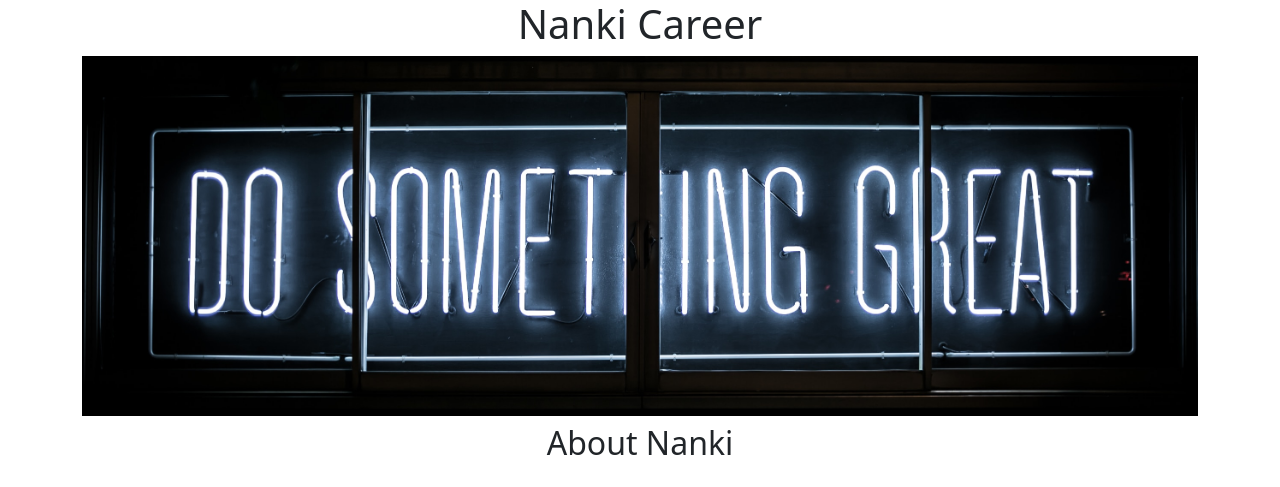
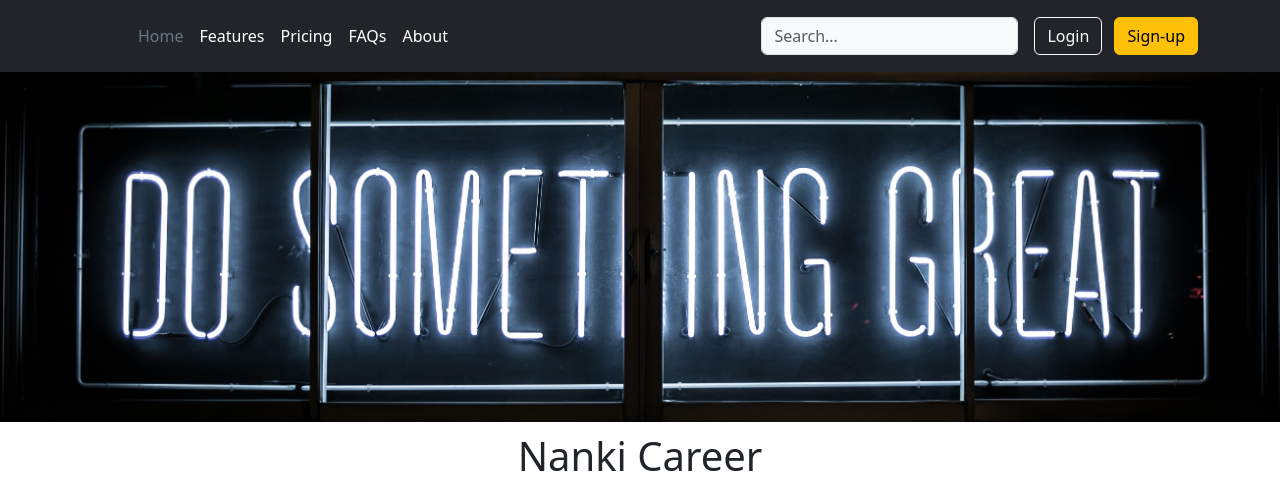
Before and after one commit to Shiv-7303/Flask-freecode-v2, a Flask app: page / in a window 1280 px wide. Shown: the top 487 px of the page. Run offline with Flask 3, Linux system fonts and the light colour scheme.

Commit message:
added functionalities

```diff
--- a/static/style.css
+++ b/static/style.css
@@ -2,4 +2,11 @@
     height: 360px;
     object-fit: cover;
     width: 100%;
+    padding-bottom: 10px;
 }
+
+header {
+    position: sticky;
+    top: 0;
+    /* margin-bottom: 100px; */
+}
--- /dev/null
+++ b/templates/footer.html
@@ -0,0 +1,12 @@
+<div class="container">
+    <footer class="py-3 my-4">
+      <ul class="nav justify-content-center border-bottom pb-3 mb-3">
+        <li class="nav-item"><a href="#" class="nav-link px-2 text-body-secondary">Home</a></li>
+        <li class="nav-item"><a href="#" class="nav-link px-2 text-body-secondary">Features</a></li>
+        <li class="nav-item"><a href="#" class="nav-link px-2 text-body-secondary">Pricing</a></li>
+        <li class="nav-item"><a href="#" class="nav-link px-2 text-body-secondary">FAQs</a></li>
+        <li class="nav-item"><a href="#" class="nav-link px-2 text-body-secondary">About</a></li>
+      </ul>
+      <p class="text-center text-body-secondary">&copy; 2023 Company, Inc</p>
+    </footer>
+  </div>
--- a/templates/index.html
+++ b/templates/index.html
@@ -1,6 +1,5 @@
 <!DOCTYPE html>
 <html lang="en">
-
   <head>
     <meta charset="UTF-8" />
     <meta name="viewport" content="width=device-width, initial-scale=1.0" />
@@ -9,34 +8,47 @@
       href="https://cdn.jsdelivr.net/npm/bootstrap@5.3.2/dist/css/bootstrap.min.css"
       rel="stylesheet"
       integrity="sha384-T3c6CoIi6uLrA9TneNEoa7RxnatzjcDSCmG1MXxSR1GAsXEV/Dwwykc2MPK8M2HN"
-      crossorigin="anonymous" />
+      crossorigin="anonymous"
+    />
     <title>Flask</title>
   </head>
 
   <body>
+    {% include 'nav.html' %}
+    <img
+      class="img-fluid"
+      id="banner"
+      src="static/great.jpg"
+      alt="image"
+      ,
+      width="320"
+    />
     <div class="container">
       <h1 class="text-center">Nanki Career</h1>
-      <img class="img-fluid" id="banner" src="static/great.jpg" alt="image" ,
-        width="320" />
-      <h2 class="text-center mt-2 mb-4">About Nanki</h2>
-      <p class="lead">
-        Lorem ipsum dolor sit amet consectetur adipisicing elit. Eos voluptate
-        esse est dolores. Ullam repellat praesentium iste quisquam quasi
-        laboriosam in assumenda! Vitae vel officiis quam, doloribus illo omnis
-        ipsa distinctio ullam nostrum repudiandae itaque.
-      </p>
+
+      <div style="margin-bottom: 3rem; margin-top: 2rem" class="row">
+        <div style="margin-top: 5rem" class="col-md-6 col-12">
+          <p class="lead">
+            Lorem ipsum dolor sit amet consectetur adipisicing elit. Eos
+            voluptate esse est dolores. Ullam repellat praesentium iste quisquam
+            quasi laboriosam in assumenda! Vitae vel officiis quam, doloribus
+            illo omnis ipsa distinctio ullam nostrum repudiandae itaque.
+          </p>
+        </div>
+        <div class="people col-6 d-none d-md-block">
+          <img style="height: 320px" src="static/people.jpg" alt="people" />
+        </div>
+      </div>
+
       <h2 class="text-center mt-2 mb-4">Job Openings</h2>
       <p class="lead">
-        {% for job in jobs: %}
-          {% include 'job_item.html' %}
-        {% endfor %}
+        {% for job in jobs: %} {% include 'job_item.html' %} {% endfor %}
       </p>
 
       <div class="text-center">
-        <button type="button" class="btn btn-primary btn-lg mb-2">Button</button>
-        <p class="mt-4">Copyright &copy;</p>
+        <a href="mailto:hello@gmail.com?subject=Contact%20Us&body=Your%20Questions" type="button" class="btn btn-primary btn-lg mb-2">Contact Us</a>
       </div>
     </div>
+    <div>{% include 'footer.html' %}</div>
   </body>
-
 </html>
--- a/templates/job_item.html
+++ b/templates/job_item.html
@@ -13,6 +13,6 @@
     {% endif %}
   </div>
   <div class="col-3 ">
-      <button type="button" class="btn btn-outline-success">Success</button>
+      <a href="mailto:hello@gmail.com?subject=Applying%20for%20{{job['title']}}&body=%3CYour%20Body_Text%20Goes%20Here%3E" type="button" class="btn btn-outline-success">Apply</a>
   </div>
 </div>
--- /dev/null
+++ b/templates/nav.html
@@ -0,0 +1,26 @@
+<header class="p-3 text-bg-dark">
+    <div class="container">
+      <div class="d-flex flex-wrap align-items-center justify-content-center justify-content-lg-start">
+        <a href="/" class="d-flex align-items-center mb-2 mb-lg-0 text-white text-decoration-none">
+          <svg class="bi me-2" width="40" height="32" role="img" aria-label="Bootstrap"><use xlink:href="#bootstrap"/></svg>
+        </a>
+
+        <ul class="nav col-12 col-lg-auto me-lg-auto mb-2 justify-content-center mb-md-0">
+          <li><a href="#" class="nav-link px-2 text-secondary">Home</a></li>
+          <li><a href="#" class="nav-link px-2 text-white">Features</a></li>
+          <li><a href="#" class="nav-link px-2 text-white">Pricing</a></li>
+          <li><a href="#" class="nav-link px-2 text-white">FAQs</a></li>
+          <li><a href="#" class="nav-link px-2 text-white">About</a></li>
+        </ul>
+
+        <form class="col-12 col-lg-auto mb-3 mb-lg-0 me-lg-3" role="search">
+          <input type="search" class="form-control form-control-dark text-bg-light" placeholder="Search..." aria-label="Search">
+        </form>
+
+        <div class="text-end">
+          <button type="button" class="btn btn-outline-light me-2">Login</button>
+          <button type="button" class="btn btn-warning">Sign-up</button>
+        </div>
+      </div>
+    </div>
+  </header>
```
Also changed, not shown: 1 other file.
